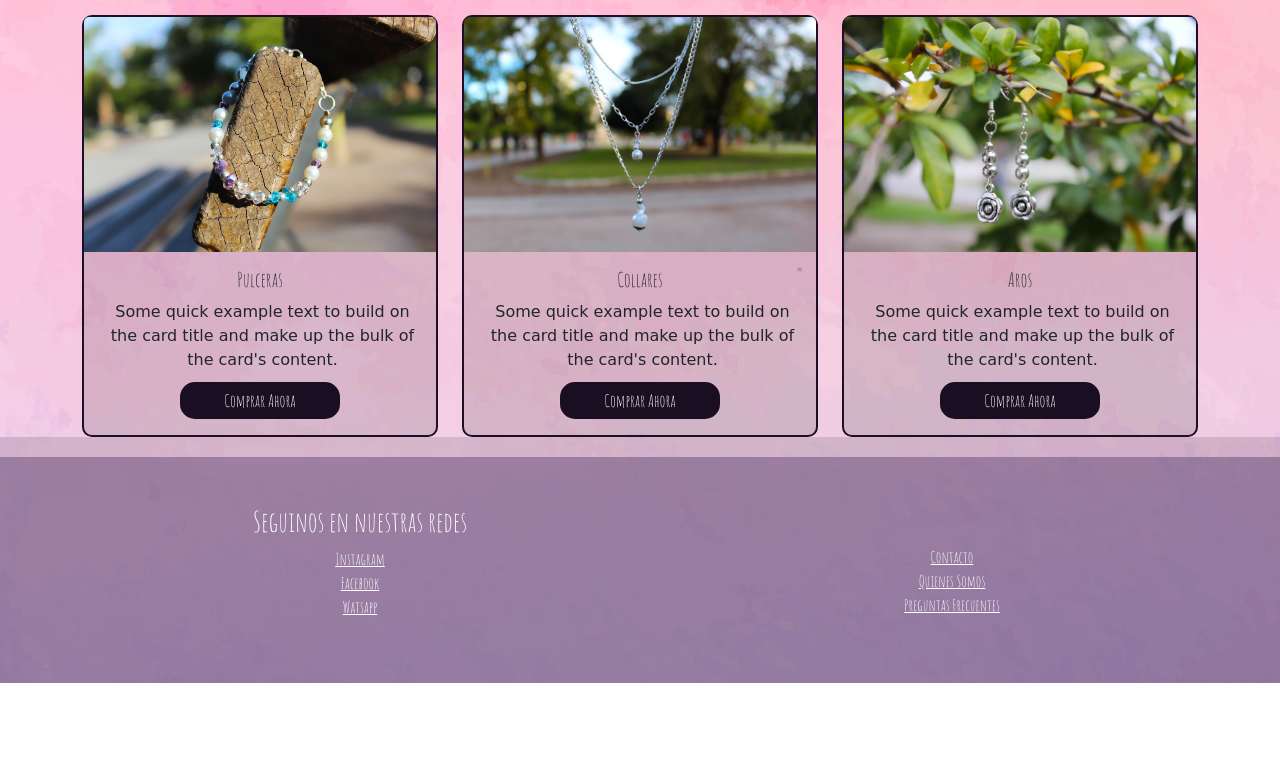
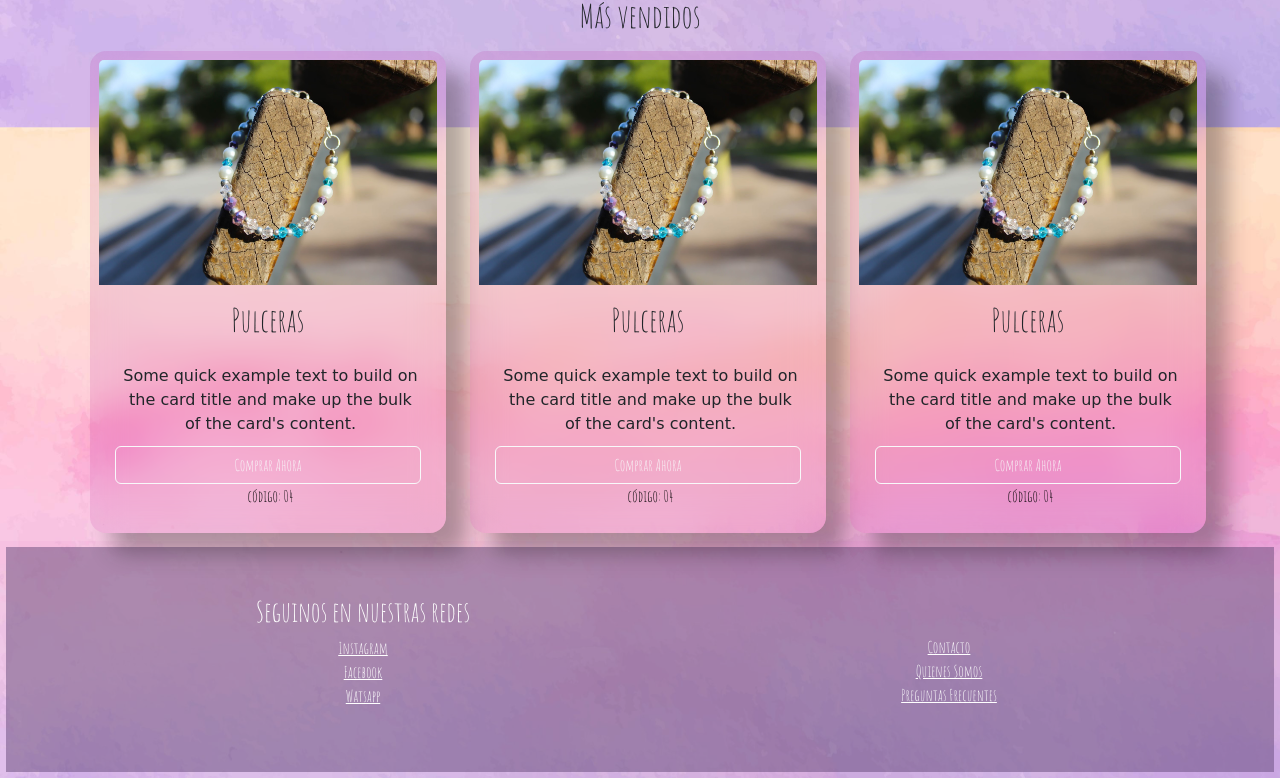
Before and after one commit to Enry6tz/tercerEntrega, a website: page index.html in a window 1280 px wide. Shown: the part 726-1504 px from the top of the page. Before the commit the page ends 1409 px from the top, so only its background shows below. Drawn offline with nearby package versions, Linux system fonts and the light colour scheme; a web font is replaced by a local one.

Commit message:
edicion final

```diff
--- a/index.html
+++ b/index.html
@@ -53,18 +53,18 @@
               <div class="col text-center ">
                 <img src = "assets/logo.png" class="card-img-top img__logo" alt="logo" >
                 <p class="letter__custom ">Lorem ipsum dolor sit amet consectetur adipisicing elit. Exercitationem iure harum iste odio hic praesentium dolores officiis atque maxime earum molestias, nam ad quos itaque a recusandae sequi eos ex rem autem excepturi reiciendis dolor ipsam fuga. Incidunt, reiciendis laborum. Cupiditate, quasi exercitationem molestias possimus, corrupti deserunt assumenda aspernatur aut doloremque aperiam, reiciendis labore veritatis repellat deleniti culpa repellendus molestiae ipsa quibusdam pariatur neque amet quis provident officia magnam! Consequatur quasi quo eum suscipit quidem  </p>
-                <div class="btn btn-primary btn__custom">
+                <div type="button" class="btn btn-dark btn__custom">
                     <a href="/pages/catalogo.html" class="text-white" style="text-decoration: none;" >Catalogo completo</a>
                 </div>
             </div>
         </div>
     </main>
 
-    <div class="mas vendidos" >
+    <div class="masVendidos" >
         <div class="container">
             <div class="row">
               <div class="col text-center">
-                <h2 >Más vendidos</h2>
+                <h2>Más vendidos</h2>
               </div>
             </div>
         </div>
@@ -74,32 +74,41 @@
         <div class="container text-center">
             <div class="row">
               <div class="col col-12 col-lg-4">
-                  <div class="card card__custom" data-aos="zoom-in" >
+                  <div class="card m-2 cb1 text-center" data-aos="zoom-in" >
                     <img src="./assets/pulceras.jpg" class="card-img-top" alt="pulceras">
                     <div class="card-body">
-                      <h5 class="card-title">Pulceras</h5>
+                      <h2 class="card-title mb-4">Pulceras</h2>
                       <p class="card-text letter__custom">Some quick example text to build on the card title and make up the bulk of the card's content.</p>
-                      <a href="pages/comprar.html" class="btn btn-primary btn__custom">Comprar Ahora</a>
+                      <div class="card-comprar">
+                        <a href="pages/comprar.html" class="btn btn-outline-light">Comprar Ahora</a>
+                        <span class="card-number text-black">código: 04</span>
+                      </div>
                     </div>
                   </div>
               </div>
               <div class="col col-12 col-lg-4">
-                <div class="card card__custom" data-aos="zoom-in" >
-                    <img src="./assets/collares.jpg" class="card-img-top"  alt="collares">
+                <div class="card m-2 cb1 text-center" data-aos="zoom-in" >
+                  <img src="./assets/pulceras.jpg" class="card-img-top" alt="pulceras">
                   <div class="card-body">
-                      <h5 class="card-title">Collares</h5>
-                      <p class="card-text letter__custom ">Some quick example text to build on the card title and make up the bulk of the card's content.</p>
-                      <a href="pages/comprar.html" class="btn btn-primary btn__custom">Comprar Ahora</a>
+                    <h2 class="card-title mb-4">Pulceras</h2>
+                    <p class="card-text letter__custom">Some quick example text to build on the card title and make up the bulk of the card's content.</p>
+                    <div class="card-comprar">
+                      <a href="pages/comprar.html" class="btn btn-outline-light">Comprar Ahora</a>
+                      <span class="card-number text-black">código: 04</span>
+                    </div>
                   </div>
                 </div>
             </div>
             <div class="col col-12 col-lg-4">
-                <div class="card card__custom" data-aos="zoom-in">
-                    <img src="./assets/aros.jpg" class="card-img-top"  alt="aros">
+              <div class="card m-2 cb1 text-center" data-aos="zoom-in" >
+                <img src="./assets/pulceras.jpg" class="card-img-top" alt="pulceras">
                 <div class="card-body">
-                      <h5 class="card-title ">Aros</h5>
+                  <h2 class="card-title mb-4">Pulceras</h2>
                   <p class="card-text letter__custom">Some quick example text to build on the card title and make up the bulk of the card's content.</p>
-                      <a href="pages/comprar.html" class="btn btn-primary btn__custom">Comprar Ahora</a>
+                  <div class="card-comprar">
+                    <a href="pages/comprar.html" class="btn btn-outline-light">Comprar Ahora</a>
+                    <span class="card-number text-black">código: 04</span>
+                  </div>
                 </div>
               </div>
             </div>
@@ -136,7 +145,5 @@
           AOS.init();
         </script>
       <script src="https://cdn.jsdelivr.net/npm/bootstrap@5.3.0-alpha1/dist/js/bootstrap.bundle.min.js" integrity="sha384-w76AqPfDkMBDXo30jS1Sgez6pr3x5MlQ1ZAGC+nuZB+EYdgRZgiwxhTBTkF7CXvN" crossorigin="anonymous"></script>
-
-
 </body>
 </html>
--- a/sass/base/_base.scss
+++ b/sass/base/_base.scss
@@ -1,5 +1,6 @@
 .img__logo{
-    width: 50%
+    width: 50%;
+    padding-top: 2rem;
 }
 ul li{
     list-style-type: none;
--- a/sass/components/_btn.scss
+++ b/sass/components/_btn.scss
@@ -5,6 +5,6 @@
     border-radius: 15px;
     border:2px;
     font-size: 17px;
-
+    margin-bottom: 1rem;
 
 }
--- a/sass/components/_card.scss
+++ b/sass/components/_card.scss
@@ -1,10 +1,24 @@
-.card__custom{
-    background-color: $color-backgraund;
-    border: 2px solid;
-    border-color: $color-boton;
-    border-radius: 10px;
+
+.card {
+    width: 100%;
+   padding: 0.5rem 0.5rem;
+   border-radius: 1rem;
+   border: 1px solid transparent;
+   backdrop-filter: blur(1rem);
+   box-shadow: 1.3rem 1.3rem 1.3rem rgba(41, 34, 38, 0.362);
 }
 
-.card {
-    margin-top: 20px;
+.cb1{
+    background-color: rgba(180, 22, 148, 0.133);
 }
+.card-number{
+    color: rgba(235, 212, 212, 0.284);
+    font-size: 1rem;
+    margin-left: 5px;
+
+}
+
+.card-comprar{
+display: flex;
+flex-direction: column;
+}
--- a/sass/components/_footer.scss
+++ b/sass/components/_footer.scss
@@ -1,6 +1,6 @@
 .footer{
-    background-color: $color-backgraund;
+    background-color: rgba(180, 22, 148, 0.033);
+    width: 100%;
+    border: 6px solid transparent;
+
 }
-.footer{
-    padding-top: 20px;
-}
--- a/sass/components/_header.scss
+++ b/sass/components/_header.scss
@@ -1,3 +1,5 @@
 header{
-    font-size: 25px;
-}
+    font-size: 1.6rem;
+    background-color: rgba(180, 22, 148, 0.232);
+    width: 100%;
+  }
--- a/sass/components/_reset.scss
+++ b/sass/components/_reset.scss
@@ -12,5 +12,8 @@ body{
 
     background-image: url("../assets/backgraund.jpg");
     font-family: 'Amatic SC', cursive;
+    background-size: cover;
+    background-position: center center;
+    background-attachment: fixed;
 
 }
```
Also changed, not shown: pages/catalogo.html (+90 -54 lines), css/style.css, sass/style.scss (line endings or trailing spaces), 1 other file. Lines whose indentation alone changed are shown as unchanged.
